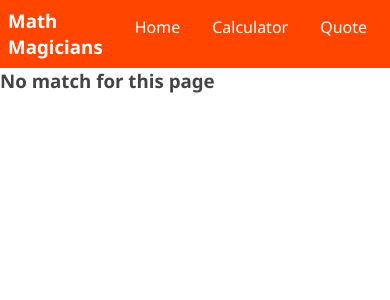
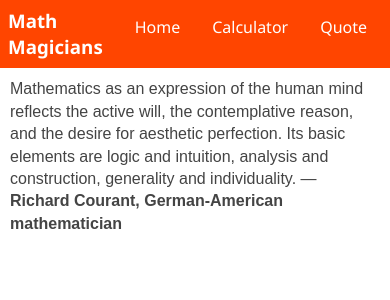
Before and after one commit to AdedayoOpeyemi/Math_Magicians, a React (Create React App) app: page /quote in a window 390 px wide. Shown: the top 300 px of the page. Built offline with nearby package versions, Linux system fonts and the light colour scheme.

Commit message:
Added quotes and page structure for responsiveness

```diff
--- a/src/App.css
+++ b/src/App.css
@@ -42,6 +42,15 @@ body {
   color: #61dafb;
 }
 
+.view_content {
+  margin-right: auto;
+  margin-left: auto;
+}
+
+.content_container {
+  min-height: 100%
+}
+
 @keyframes App-logo-spin {
   from {
     transform: rotate(0deg);
@@ -52,14 +61,42 @@ body {
   }
 }
 
-/* @media only screen and (max-width: 576px) {...}
+.view_content {
+  width: 960px;
+}
 
-@media only screen and (min-width: 576px) {...}
+@media only screen and (max-width: 576px) {
+  .view_content {
+    width: 100%;
+  }
+}
 
-@media only screen and (min-width: 768px) {...}
+@media only screen and (min-width: 576px) {
+  .view_content {
+    width: 540px;
+  }
+}
 
-@media only screen and (min-width: 992px) {...}
+@media only screen and (min-width: 768px) {
+  .view_content {
+    width: 720px;
+  }
+}
 
-@media only screen and (min-width: 1200px) {...}
+@media only screen and (min-width: 992px) {
+  .view_content {
+    width: 960px;
+  }
+}
 
-@media only screen and (min-width: 1400px) {...} */
+@media only screen and (min-width: 1200px) {
+  .view_content {
+    width: 1140px;
+  }
+}
+
+@media only screen and (min-width: 1400px) {
+  .view_content {
+    width: 1320px;
+  }
+}
--- a/src/App.js
+++ b/src/App.js
@@ -16,19 +16,36 @@ class App extends React.Component {
   render() {
     return (
       <>
-        <Navbar />
+        <div className="content_container">
+          <Navbar />
+        </div>
         <Switch>
           <Route exact path="/">
-            <Home />
+            <div className="content_container">
+              <Home />
+            </div>
           </Route>
           <Route path="/calculator">
-            <Calculator />
+            <div className="content_container">
+              <div className="view_content">
+                <h3>Let us do some maths</h3>
+                <Calculator />
+              </div>
+            </div>
           </Route>
           <Route path="/quote">
-            <Quote />
+            <div className="content_container">
+              <div className="view_content">
+                <Quote />
+              </div>
+            </div>
           </Route>
           <Route path="*">
-            <NotMatch />
+            <div className="content_container">
+              <div className="view_content">
+                <NotMatch />
+              </div>
+            </div>
           </Route>
         </Switch>
       </>
--- a/src/pages/Quote.js
+++ b/src/pages/Quote.js
@@ -1,8 +1,15 @@
 import React from 'react';
+import '../styles/quote.css';
 
 const Quote = () => (
-  <div>
-    <h3>No match for this page</h3>
+  <div className="quotes_container">
+    <p>
+      Mathematics as an expression of the human mind reflects the active will,
+      the contemplative reason, and the desire for aesthetic perfection.
+      Its basic elements are logic and intuition, analysis and construction,
+      generality and individuality. —
+      <b> Richard Courant, German-American mathematician</b>
+    </p>
   </div>
 );
 export default Quote;
--- /dev/null
+++ b/src/styles/quote.css
@@ -0,0 +1,9 @@
+.quotes_container {
+  margin: auto;
+  max-width: 480px;
+  padding: 10px;
+}
+
+quotes_container > p {
+  margin: auto;
+}
```
